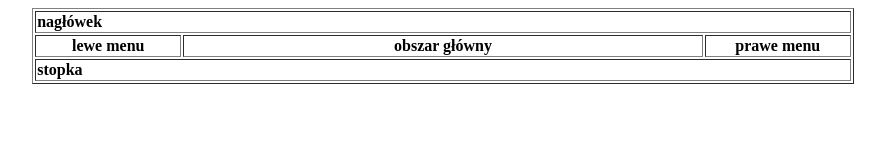
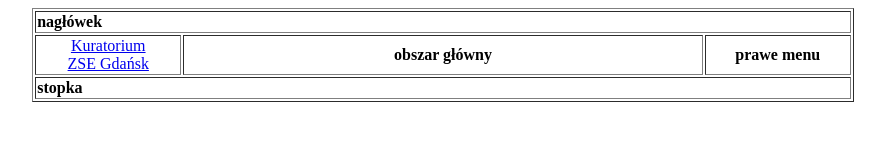
Before and after one commit to NatanZSE/programowanie2, a plain HTML site: page index.html in a window 1280 px wide. Shown: the whole page, without its empty margins (197-1082 px from the left). Drawn offline with Linux system fonts and the light colour scheme.

Commit message:
Update index.html

```diff
--- a/index.html
+++ b/index.html
@@ -12,7 +12,9 @@
 			</tr>
 			<tr>
 				<td width=18% align="center">
-					<b> lewe menu </b>
+					<a href="http://www.kuratorium.gda.pl" target="strony">Kuratorium</a>
+					<br>
+					<a href="http://www.zse.gda.pl" target="strony">ZSE Gdańsk</a>
 				</td>
 				<td align="center">
 					<b> obszar główny </b>
```
